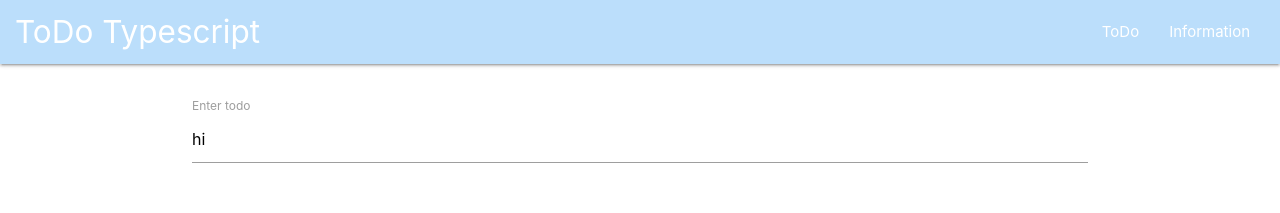
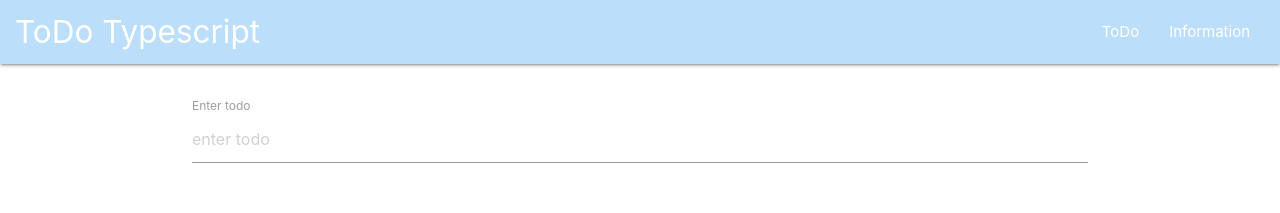
Before and after one commit to alexandr-sm-d/react-ts, a React (Create React App) app: page / in a window 1280 px wide. Shown: the top 213 px of the page. Built offline with nearby package versions, Linux system fonts and the light colour scheme.

Commit message:
input ref

```diff
--- a/src/components/ToDoForm.tsx
+++ b/src/components/ToDoForm.tsx
@@ -1,29 +1,20 @@
-import React, {useEffect, useState} from "react"
+import React, {useRef} from "react"
 
 export const ToDoForm: React.FunctionComponent = () => {
-    const [title, setTitle] = useState<string>('hi')
+    const ref = useRef<HTMLInputElement>(null)
 
-    const inputChangeHandler = (event: React.ChangeEvent<HTMLInputElement>): void => {
-        setTitle(event.target.value)
-    }
-
-    const keyPressHandler = (event: React.KeyboardEvent) : void => {
+    const keyPressHandler = (event: React.KeyboardEvent): void => {
         if (event.key === 'Enter') {
-            console.log(title)
+            console.log(ref.current!.value)
         }
     }
-
-    useEffect(() => {
-        console.log(title)
-    })
 
     return (
         <div className='input-filed mt2'>
             <label htmlFor="todo">Enter todo</label>
             <input
-                onChange={inputChangeHandler}
+                ref={ref}
                 onKeyPress={keyPressHandler}
-                value={title}
                 type="text"
                 placeholder='enter todo'
                 id='todo'
```
Also changed, not shown: 1 other file (tests, documents, lock files or other folders).
